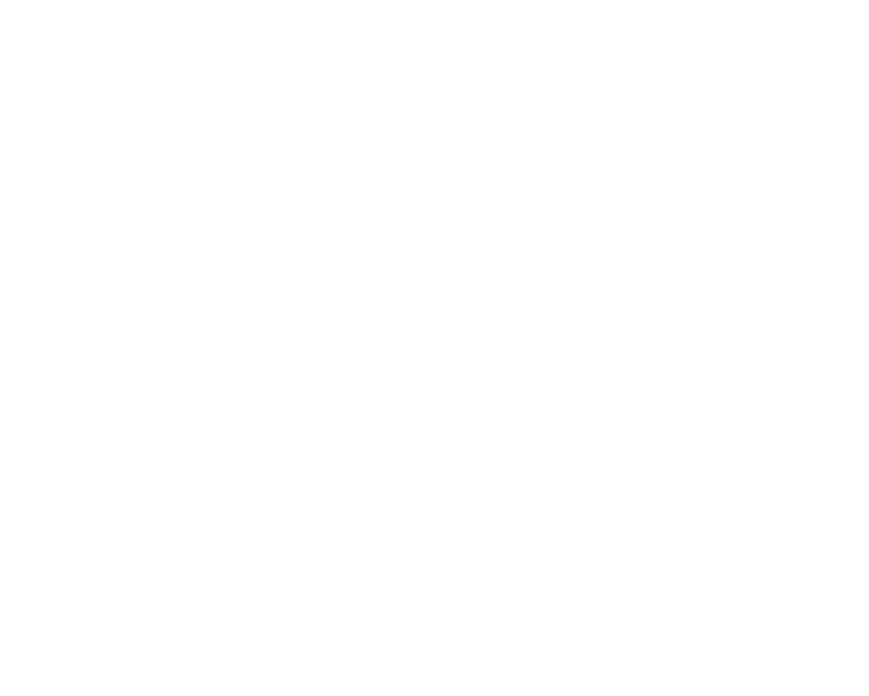
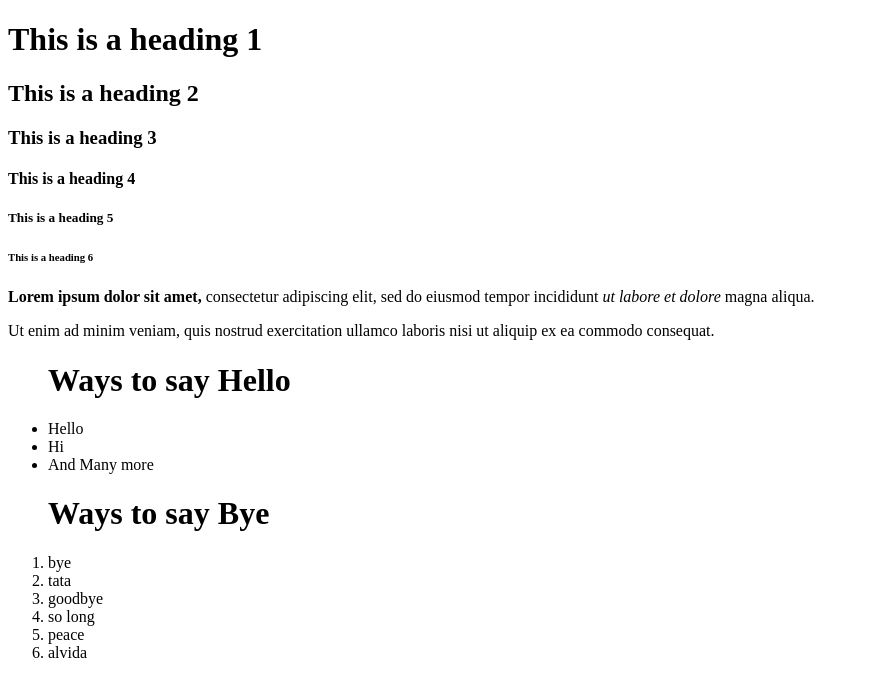
Before and after one commit to Themistermazin/weebdev, a plain HTML site: page html/index.html in a window 1280 px wide. Shown: the whole page, without its empty margins (0-869 px from the left). Drawn offline with Linux system fonts and the light colour scheme.

Commit message:
yep another commit

```diff
--- a/html/index.html
+++ b/html/index.html
@@ -7,6 +7,35 @@
     <title>Hello World</title>
 </head>
 <body>
-
+    <h1>This is a heading 1</h1>
+    <h2>This is a heading 2</h2>
+    <h3>This is a heading 3</h3>
+    <h4>This is a heading 4</h4>
+    <h5>This is a heading 5</h5>
+    <h6>This is a heading 6</h6>
+    <p>
+        <strong>Lorem ipsum dolor sit amet,</strong>  consectetur adipiscing elit, sed do eiusmod tempor
+        incididunt <em>ut labore et dolore </em> magna aliqua.
+    </p>
+    <p>
+        Ut enim ad minim veniam, quis nostrud exercitation ullamco laboris
+        nisi ut aliquip ex ea commodo consequat.
+    </p>
+<!--How the hell do I push this to git-->
+<!--ul is an unordered list and li adds an item to the lost-->
+    <ul><h1>Ways to say Hello</h1>
+        <li>Hello</li>
+        <li>Hi</li>
+        <li>And Many more</li>
+    </ul>
+    <!--Ol is for an ordered list-->
+    <ol><h1>Ways to say Bye</h1>
+        <li>bye</li>
+        <li>tata</li>
+        <li>goodbye</li>
+        <li>so long</li>
+        <li>peace</li>
+        <li>alvida</li>
+    </ol>
 </body>
 </html>
```
